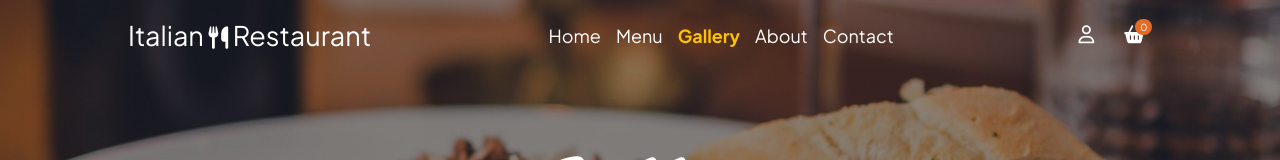
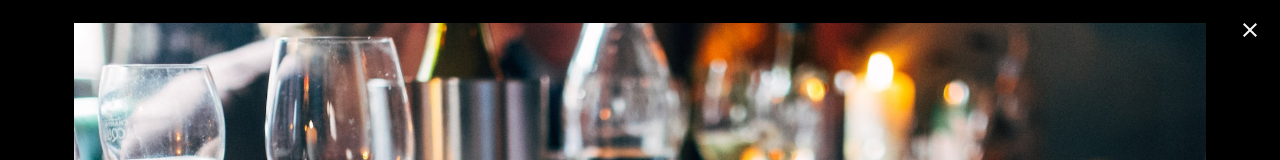
Before and after one commit to majaspar/italian-restaurant, a React (Create React App) app in the folder restaurant/: page /gallery in a window 1280 px wide. Both pictures are taken after a click on the element 251 px from the left and 446 px from the top of the page. Shown: the top 160 px of the page. Built offline with nearby package versions, Linux system fonts and the light colour scheme.

Commit message:
finish basic Galllery Screen

```diff
--- a/restaurant/src/App.css
+++ b/restaurant/src/App.css
@@ -1116,7 +1116,6 @@ footer {
 }
 
 .model {
-  border: 1px solid red;
   width: 100%;
   height: 100vh;
   position: fixed;
@@ -1133,7 +1132,7 @@ footer {
   z-index: 25;
 }
 
-.modal.open {
+.model.open {
   visibility: visible;
   opacity: 1;
   transform: scale(1);
@@ -1141,11 +1140,22 @@ footer {
 
 .model img {
   width: auto;
-  max-width: 100%;
-  height: auto;
-  max-height: 100%;
+  max-width: 100vw;
+  max-height: 100vh;
   display: block;
   line-height: 0;
   padding: 1.5rem 0 1.5rem;
   margin: 0 auto;
 }
+
+.model.open svg {
+  position: fixed;
+  top: 1rem;
+  right: 1rem;
+  width: 2rem;
+  height: 2rem;
+  padding: 0.2rem;
+  background-color: rgba(0, 0, 0, 0.4);
+  color: var(--clr-white);
+  cursor: pointer;
+}
--- a/restaurant/src/screens/GalleryScreen.js
+++ b/restaurant/src/screens/GalleryScreen.js
@@ -1,6 +1,8 @@
 import React, { useState } from 'react'
 import PageTitle from '../PageTitle'
-import Navbar from '../Navbar'
+import Navbar from '../Navbar';
+import CloseIcon from '@mui/icons-material/Close';
+
 
 import img1 from '../assets/jay-wennington-N_Y88TWmGwA-unsplash.jpg';
 import img2 from '../assets/photo-1502301103665-0b95cc738daf.avif';
@@ -59,11 +61,11 @@ export default function GalleryScreen() {
     ]
 
     const [model, setModel] = useState(false);
-    const [tempImg, setTempImg] = useState('');
+    const [tempImgSrc, setTempImgSrc] = useState('');
 
 
     const getImage = (imgSrc) => {
-        setTempImg(imgSrc);
+        setTempImgSrc(imgSrc);
         setModel(true);
     }
     return (
@@ -73,7 +75,8 @@ export default function GalleryScreen() {
                 <PageTitle content="Gallery" />
             </div>
             <div className={model ? "model open" : "model"}>
-                <img src={tempImg} />
+                <img src={tempImgSrc} />
+                <CloseIcon onClick={() => setModel(false)} />
             </div>
             <div className="Gallery mt1">
 
```
